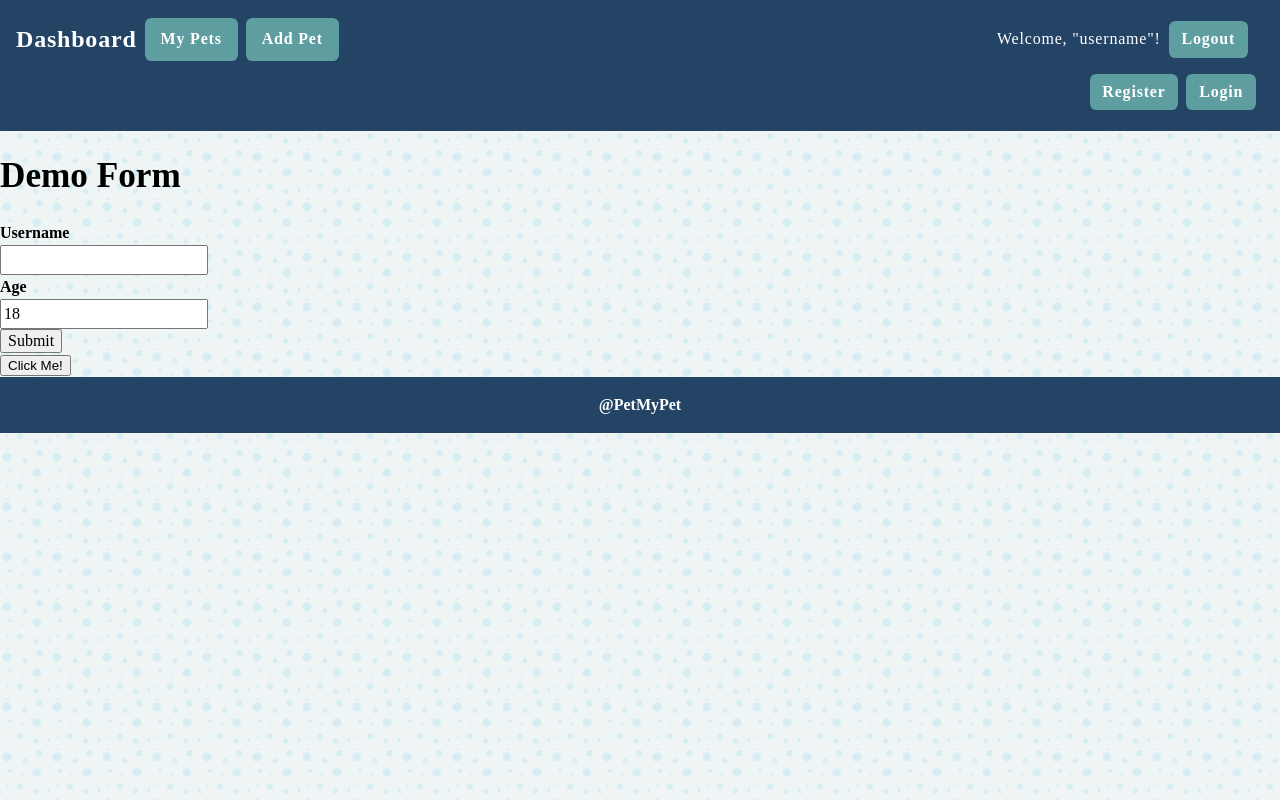
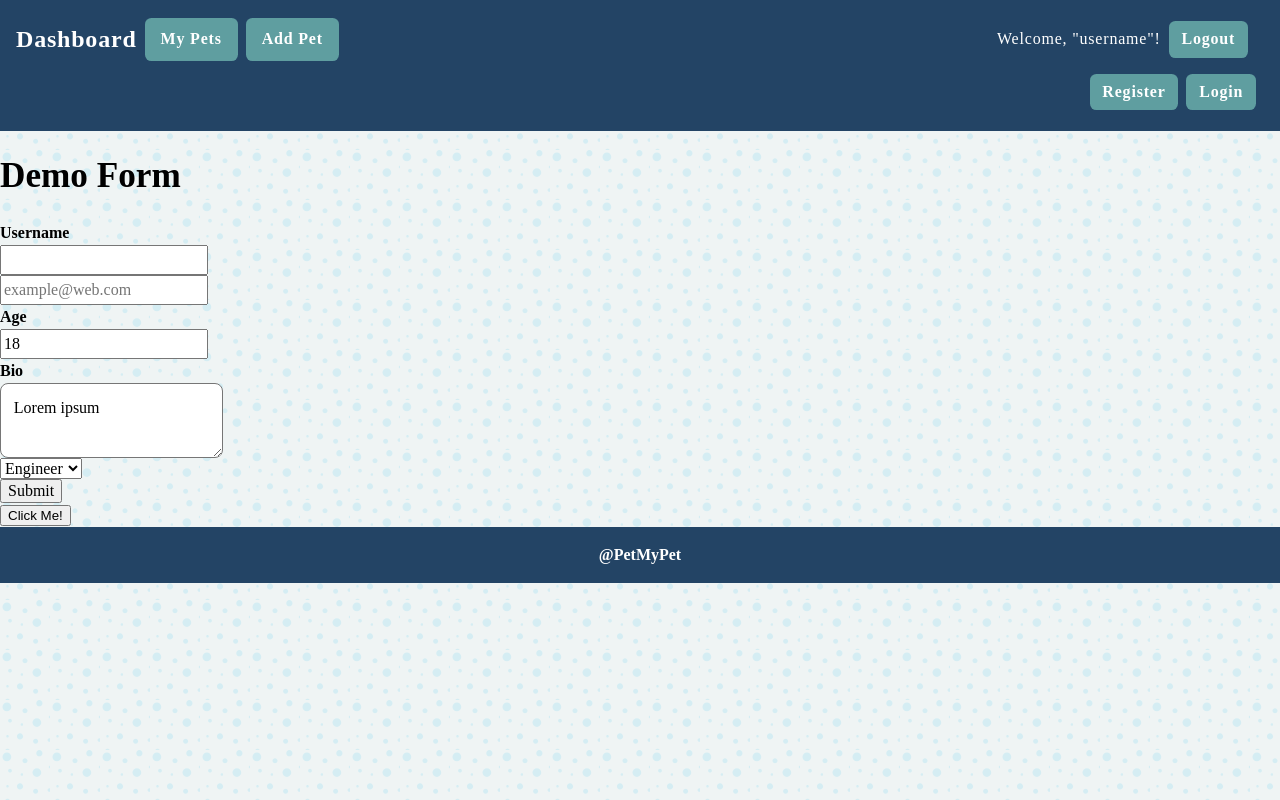
Before and after one commit to TanyaAng/react-pet-app, a React (Create React App) app in the folder client/: page /demo in a window 1280 px wide. Built offline with nearby package versions, Linux system fonts and the light colour scheme.

Commit message:
Form validations

```diff
--- a/client/src/App.js
+++ b/client/src/App.js
@@ -4,7 +4,7 @@ import Header from './components/Header/Header';
 import Footer from './components/Footer/Footer';
 import Categories from './components/Categories/Categories';
 import PetDetails from './components/PetDetails/PetDetails';
-// import DemoPage from './components/Demo.js';
+import DemoFuncPage from './components/Demo.js';
 import DemoPage from './components/DemoClass.js';
 
 
@@ -18,7 +18,10 @@ function App() {
         <Route path="/" element={<Categories/>}/>
         <Route path="categories/:category" element={<Categories/>}/>
         <Route path="/pets/details/:petId" element={<PetDetails/>}/>
+
+        <Route path="/demo-func" element={<DemoFuncPage/>}/>
         <Route path="/demo" element={<DemoPage/>}/>
+
       </Routes>
       <Footer/>
     </div>
--- /dev/null
+++ b/client/src/components/Demo.css
@@ -0,0 +1,8 @@
+.input-validation{
+    color:red;
+    display: block;
+}
+
+.show{
+    display: block;
+}
--- a/client/src/components/Demo.js
+++ b/client/src/components/Demo.js
@@ -1,4 +1,7 @@
-const DemoPage = () =>{
+import { useState } from "react";
+
+const DemoFuncPage = () =>{
+    const [username, setUsername] = useState('Pesho');
     const onSubmitHandler = (e) => {
         e.preventDefault();
         console.log(e.target.username.value);
@@ -7,14 +10,15 @@ const DemoPage = () =>{
     }
 
     const onUsernameChangeHandler = (e) =>{
-        console.log(e.target.value);
+        setUsername(e.target.value);
     }
+
     return (
         <div>
             <h1>Demo Form</h1>
             <form onSubmit={onSubmitHandler}>
                 <label htmlFor="username">Username</label>
-                <input type="text" id="username" name="username" onChange={onUsernameChangeHandler}/>
+                <input type="text" id="username" name="username" value={username} onChange={onUsernameChangeHandler}/>
                 <label htmlFor="age">Age</label>
                 <input type="number" id="age" name="age"/>
                 <input type="submit" value="Submit"/>
@@ -24,4 +28,4 @@ const DemoPage = () =>{
     );
 }
 
-export default DemoPage;
+export default DemoFuncPage;
--- a/client/src/components/DemoClass.js
+++ b/client/src/components/DemoClass.js
@@ -1,4 +1,5 @@
-import {Component} from 'react';
+import React, {Component} from 'react';
+import './Demo.css';
 
 class DemoPage extends Component{
     constructor (props){
@@ -6,18 +7,30 @@ class DemoPage extends Component{
         this.state = {
             username: '',
             age: 18,
+            bio: "Lorem ipsum",
+            occupation: "eng",
+            errors: {
+                username: '',
+                email:'',
+            }
         }
         this.onChangeHandler = this.onChangeHandler.bind(this)
+        this.emailInput = React.createRef();
     }
 
     onSubmitHandler = (e) => {
         e.preventDefault();
 
-        const {username, age} = this.state;
+        if (this.state.username.length<5){
+            this.setState(state=>({errors: {...state.errors, username: "Your name should be at least 5 characters long!"}}))
+        }
 
-        console.log(username);
-        console.log(age);
-
+        if(!this.emailInput.current.value.includes('@')){
+            this.setState(state => ({errors:{...state.errors, email:"Your email should contains @ sign"}}));
+            this.emailInput.current.focus();
+        } else {
+            this.setState(state=> ({errors:{...state.errors, email:''}}))
+        }
     }
 
     // onUsernameChangeHandler = (e) =>{
@@ -45,6 +58,21 @@ class DemoPage extends Component{
                         value={this.state.username}
                         onChange={this.onChangeHandler}
                     />
+                    {this.state.errors.username &&
+                    <div className={`input-validation`}>{this.state.errors.username}</div>
+                    }
+                    <input
+                        ref= {this.emailInput}
+                        type="email"
+                        id="email"
+                        name="email"
+                        placeholder='example@web.com'
+                    />
+
+                    {this.state.errors.email &&
+                    <div className={`input-validation`}>{this.state.errors.email}</div>
+                    }
+
                     <label htmlFor="age">Age</label>
                     <input
                         type="number"
@@ -53,6 +81,24 @@ class DemoPage extends Component{
                         value={this.state.age}
                         onChange={this.onChangeHandler}
                     />
+                    <label htmlFor='bio'>Bio</label>
+                    <textarea
+                        id="bio"
+                        value={this.state.bio}
+                        onChange = {this.onChangeHandler}
+                        />
+
+                    <label htmlFor='occupation'></label>
+                    <select
+                        name="occupation"
+                        id="occupation"
+                        onChange={this.onChangeHandler}
+                        value={this.state.occupation}
+                    >
+                        <option value='it'>IT</option>
+                        <option value='eng'>Engineer</option>
+                        <option value='arch'>Architect</option>
+                    </select>
                     <input
                         type="submit"
                         value="Submit"
```
